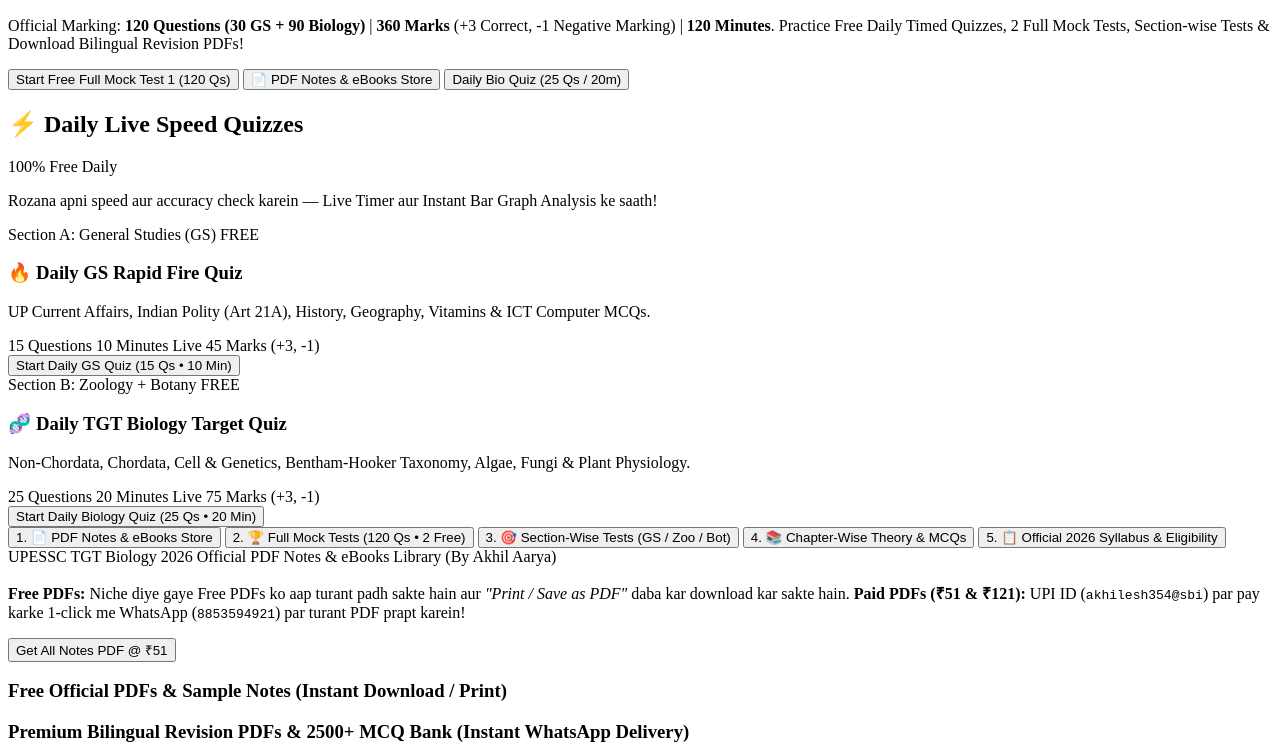
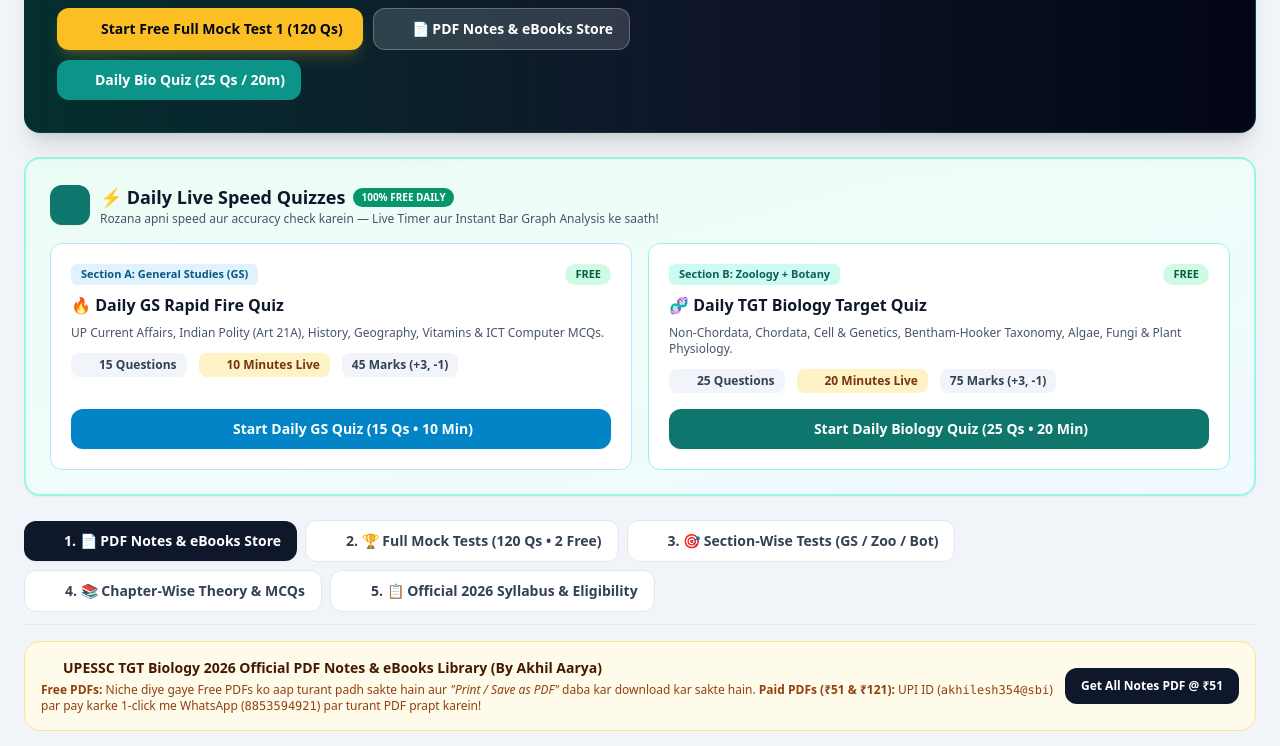
Before and after one commit to akhil-aarya/TGT-Biology, a plain HTML site: page index.html in a window 1280 px wide. Shown: the part 326-1072 px from the top of the page. Drawn offline with nearby package versions, Linux system fonts and the light colour scheme.

Commit message:
Update index.html

```diff
--- a/index.html
+++ b/index.html
@@ -1,4 +1,17 @@
-<!-- ... existing code ... -->
+<!DOCTYPE html>
+<html lang="hi">
+<head>
+  <meta charset="UTF-8">
+  <meta name="viewport" content="width=device-width, initial-scale=1.0">
+  <title>BioPrep TGT 2026 | By Akhil Aarya</title>
+  <script src="https://cdn.tailwindcss.com"></script>
+  <link href="https://fonts.googleapis.com/css2?family=Plus+Jakarta+Sans:wght@400;500;600;700;800&family=Noto+Sans+Devanagari:wght@400;500;600;700&display=swap" rel="stylesheet">
+  <style>
+    body { font-family: 'Plus Jakarta Sans', 'Noto Sans Devanagari', sans-serif; }
+    @keyframes growUp {
+      from { transform: scaleY(0); opacity: 0; }
+      to { transform: scaleY(1); opacity: 1; }
+    }<!-- ... existing code ... -->
     .bar-animate {
       animation: growUp 0.8s cubic-bezier(0.16, 1, 0.3, 1) forwards;
     }
```
